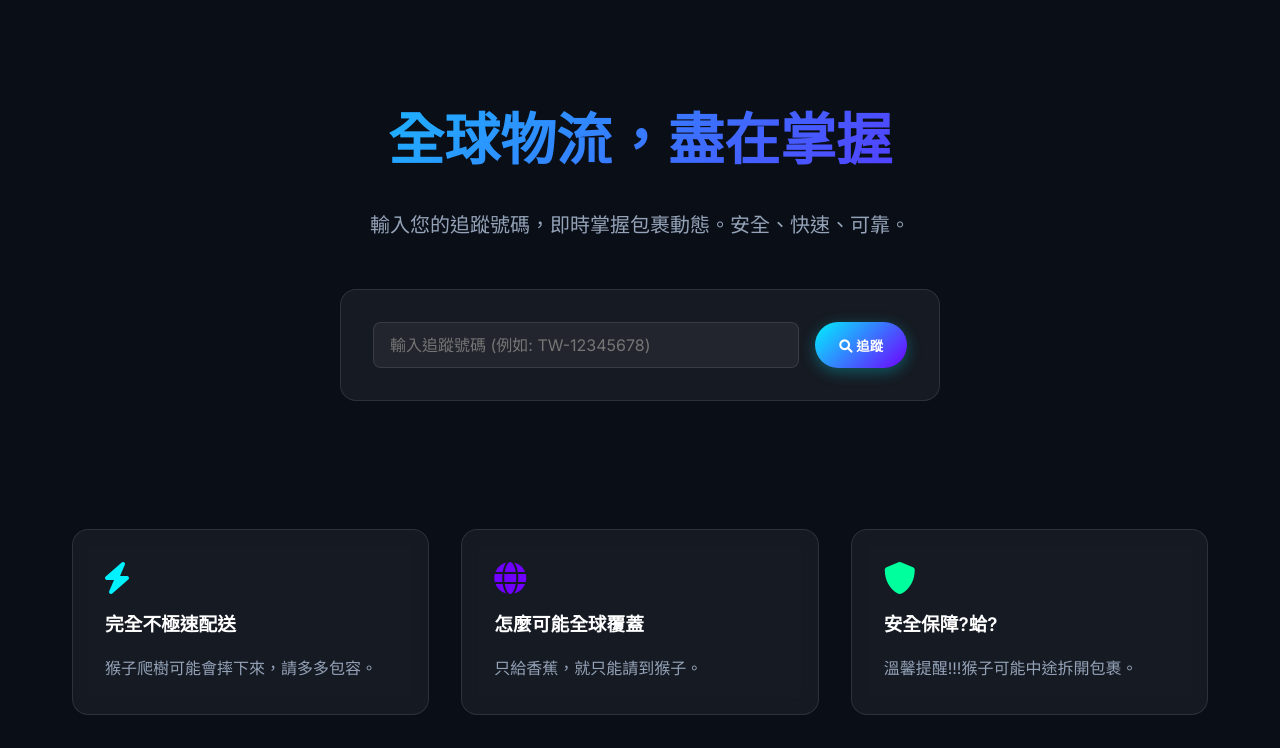
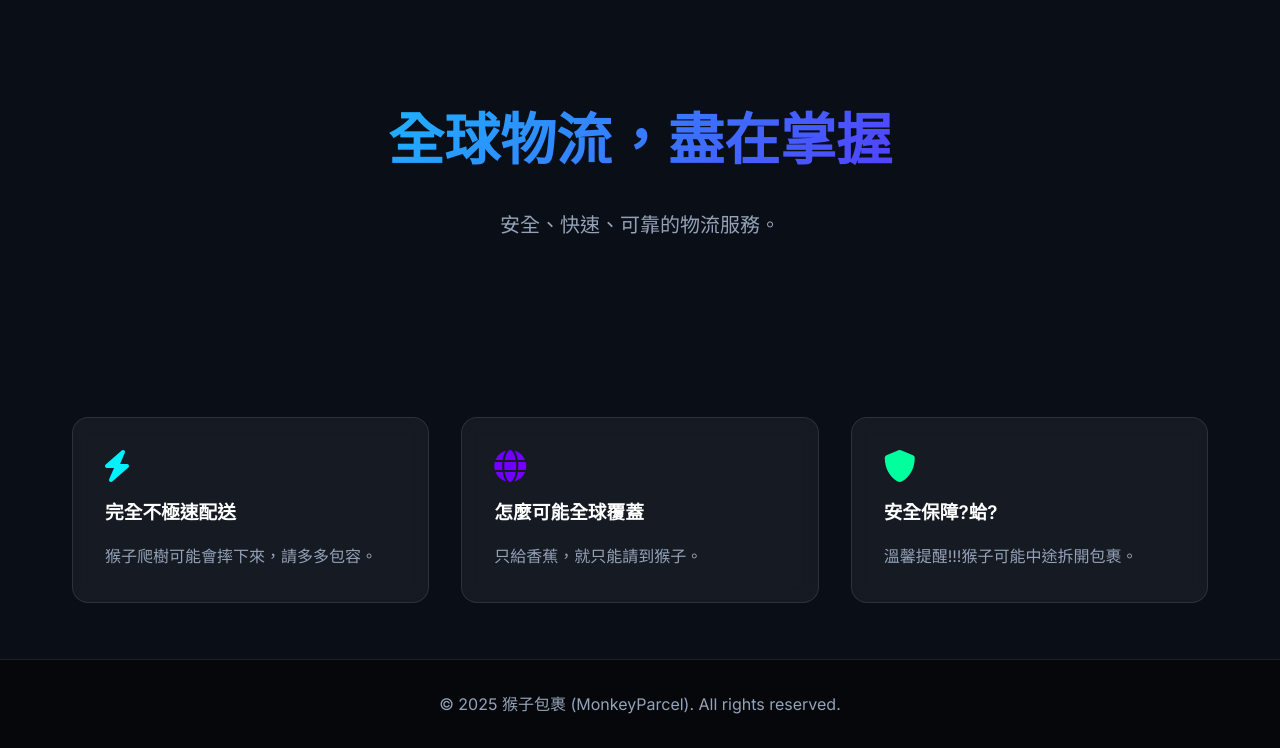
Before and after one commit to jia-yu0626/package_delivering_new, a Flask app: page / in a window 1280 px wide. Shown: the part 83-831 px from the top of the page. After the commit the page ends 797 px from the top, so only its background shows below. Run offline with Flask 3, Linux system fonts and the light colour scheme.

Commit message:
將主頁包裹查詢刪除

```diff
--- a/parcel_system/app/templates/index.html
+++ b/parcel_system/app/templates/index.html
@@ -6,17 +6,7 @@
 <div class="container">
     <section class="hero">
         <h1>全球物流，盡在掌握</h1>
-        <p>輸入您的追蹤號碼，即時掌握包裹動態。安全、快速、可靠。</p>
-
-        <div class="card" style="max-width: 600px; margin: 0 auto;">
-            <form action="{{ url_for('main.track') }}" method="POST" style="display: flex; gap: 1rem;">
-                <input type="text" name="tracking_number" class="form-control" placeholder="輸入追蹤號碼 (例如: TW-12345678)"
-                    required style="flex: 1;">
-                <button type="submit" class="btn btn-primary">
-                    <i class="fas fa-search"></i> 追蹤
-                </button>
-            </form>
-        </div>
+        <p>安全、快速、可靠的物流服務。</p>
     </section>
 
     <div class="features-grid">
```
Also changed, not shown: parcel_system/instance/parcel_system.db.
